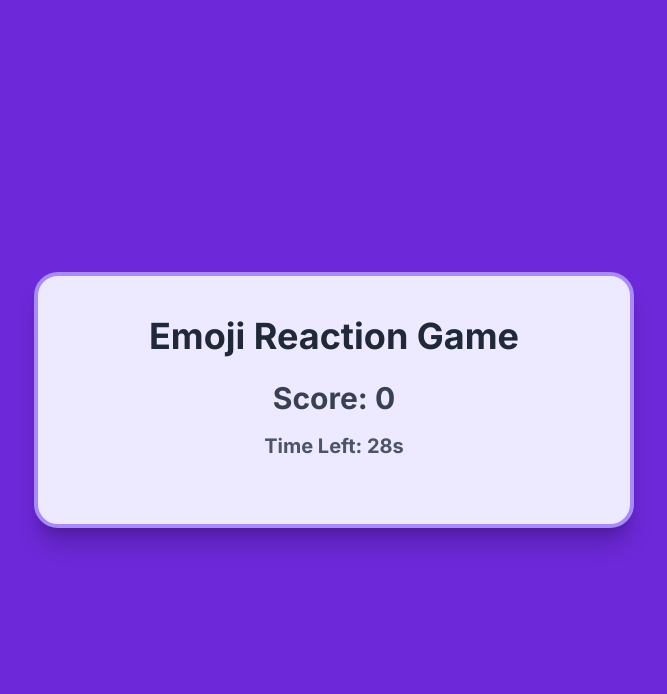
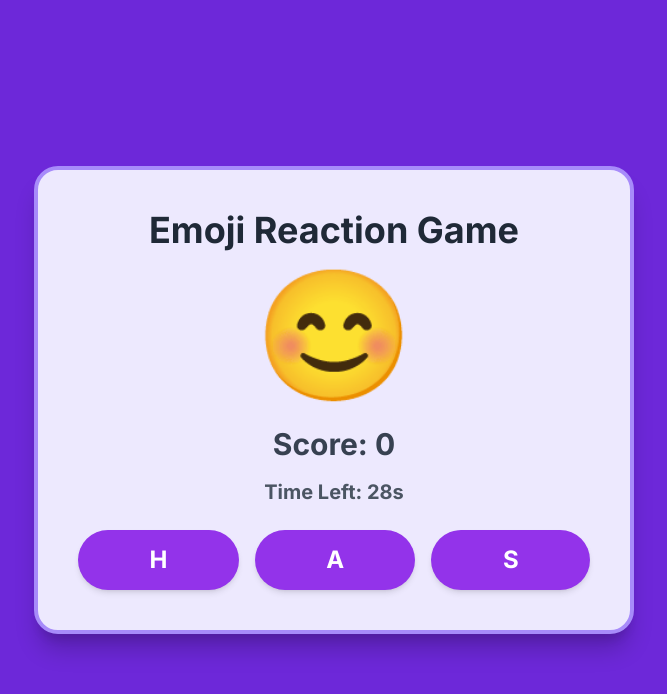
Before and after one commit to gouravpratapsingh/emoji-app, a plain HTML site: page index.html in a window 1280 px wide. Both pictures are taken after a click on the button "Start Game". Shown: the whole page, without its empty margins (306-973 px from the left). Drawn offline with nearby package versions, Linux system fonts and the light colour scheme.

Commit message:
Update index.html

```diff
--- a/index.html
+++ b/index.html
@@ -120,8 +120,9 @@
         /* Styles for mobile touch buttons */
         .touch-button-container {
             display: none; /* Hidden by default, shown via JS for active game */
+            margin-top: 1.5rem; /* Add some space from above elements */
             gap: 1rem; /* Space between buttons */
-            flex-wrap: wrap; /* Allow buttons to wrap on smaller screens */
+            flex-wrap: wrap; /* Allow buttons to wrap on smaller screens if needed */
             justify-content: center;
         }
         .touch-button-container button {
@@ -131,11 +132,12 @@
             padding: 0.75rem 1.25rem;
         }
 
+        /* Media query to show touch buttons on smaller screens */
         @media (max-width: 768px) {
             .touch-button-container {
                 display: flex; /* Show touch buttons on smaller screens */
             }
-            /* Hide instructions on smaller screens when game starts, or show only relevant part */
+            /* Optionally, hide instructions on smaller screens when game starts */
             #instructions.hidden-on-mobile {
                 display: none;
             }
@@ -261,7 +263,6 @@
                 instructions.classList.add('hidden-on-mobile');
             }
 
-
             timeLeftDisplay.textContent = timeLeft;
             timer = setInterval(gameLoop, 1000); // Update every second
             showRandomEmoji();
@@ -293,8 +294,8 @@
                 return;
             }
 
-            const randomIndex = Math.floor(Math.random() * emojis.length);
-            currentEmoji = emojis[randomIndex];
+            const randomIndex = Math.floor(Math.random() * Object.keys(emojiMap).length);
+            currentEmoji = Object.keys(emojiMap)[randomIndex];
             emojiDisplay.textContent = currentEmoji;
             emojiDisplay.classList.remove('hidden'); // Show emoji
             emojiDisplay.style.transform = 'scale(1)'; // Pop up effect
@@ -392,7 +393,7 @@
             buttonContainer.classList.add('mt-6', 'flex', 'justify-around', 'w-full', 'touch-button-container');
 
             // Order the buttons based on the defined emojiMap order
-            emojis.forEach(emoji => {
+            Object.keys(emojiMap).forEach(emoji => { // Iterate through emojiMap keys to maintain order
                 const key = emojiMap[emoji]; // Get the key for the current emoji
                 const button = document.createElement('button');
                 button.textContent = key; // Display the key on the button
```
